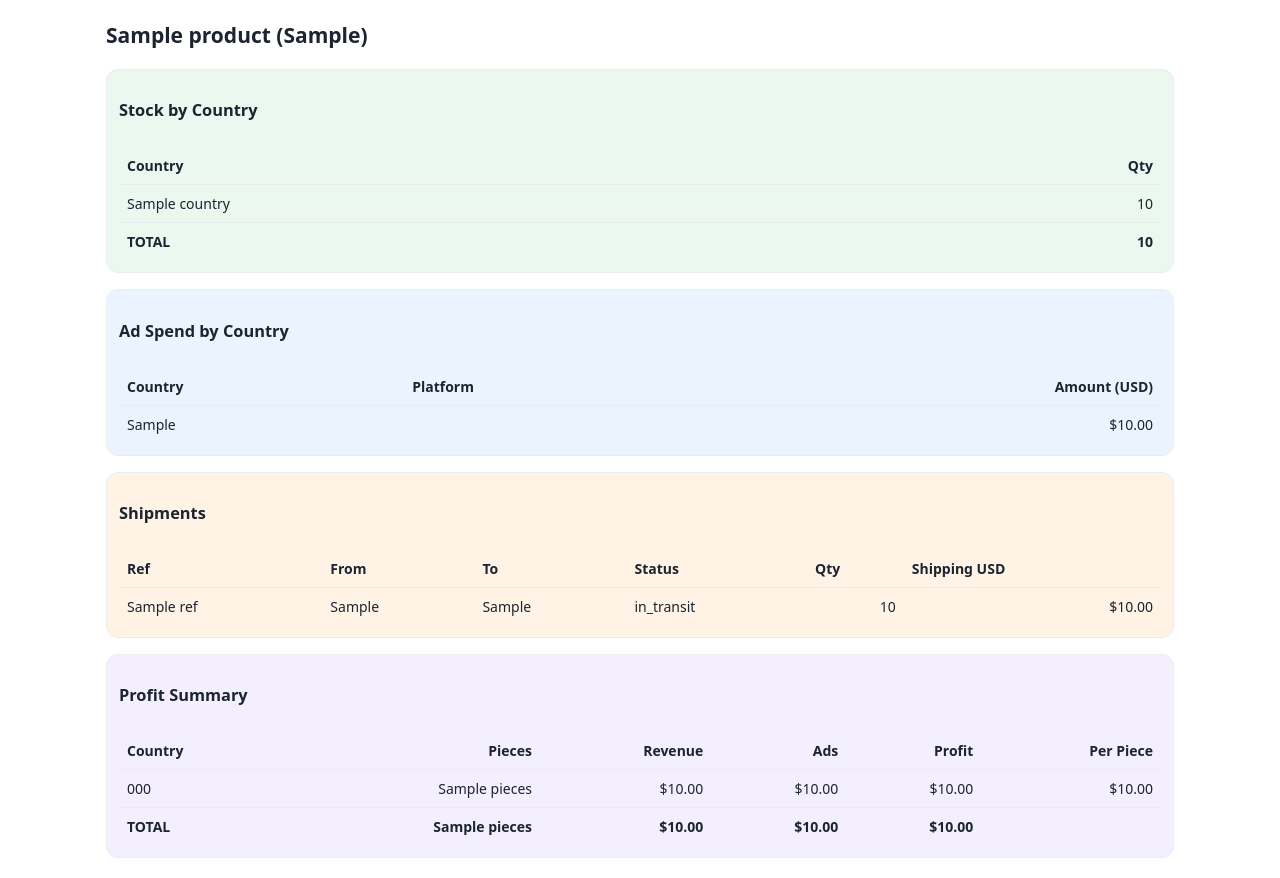
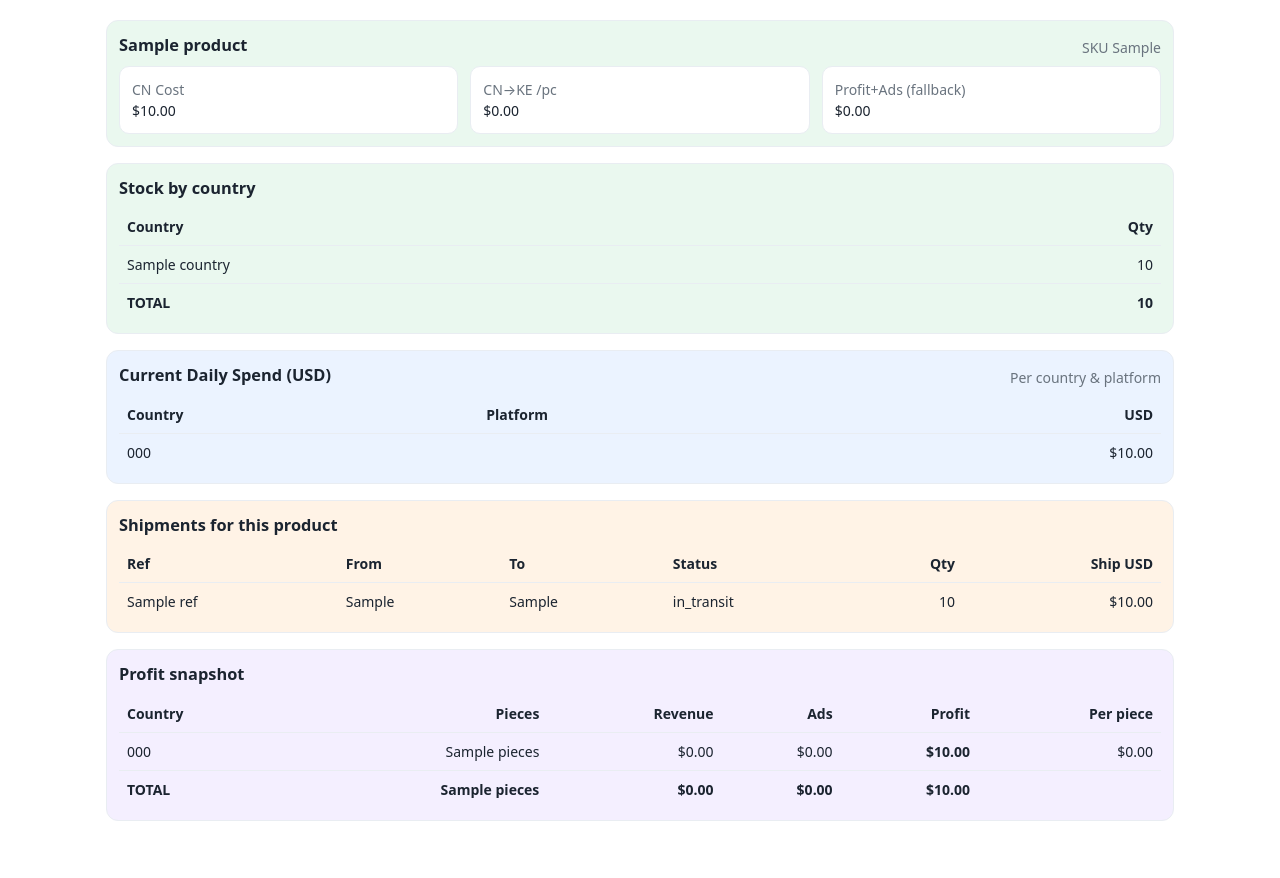
Before and after one commit to EAS-COD-System/eas, a Flask app: template templates/product.html in a window 1280 px wide. Shown: the part 96-974 px from the top of the page. After the commit the page ends 917 px from the top, so only its background shows below. Run offline with Flask 3, Linux system fonts and the light colour scheme; the template is opened without the code that fills it: most values are stand-ins (such as "Sample title", 1, 10 or a date in 2020).

Commit message:
Update product.html

```diff
--- a/templates/product.html
+++ b/templates/product.html
@@ -1,14 +1,21 @@
 {% extends "base.html" %}
 {% block content %}
-<h2>{{ product.product_name }} ({{ product.product_sku }})</h2>
+<div class="section s-green">
+  <div class="section-h"><h3 style="margin:0">{{ product.product_name }}</h3><span class="muted">SKU {{ product.product_sku }}</span></div>
+  <div class="grid">
+    <div class="card"><div class="muted">CN Cost</div><div class="v">${{ '%.2f'|format(product.cost_cn_usd or 0) }}</div></div>
+    <div class="card"><div class="muted">CN→KE /pc</div><div class="v">${{ '%.2f'|format(product.default_cnke_ship_usd or 0) }}</div></div>
+    <div class="card"><div class="muted">Profit+Ads (fallback)</div><div class="v">${{ '%.2f'|format(product.profit_ads_budget_usd or 0) }}</div></div>
+  </div>
+</div>
 
 <div class="section s-green">
-  <div class="section-h"><h3>Stock by Country</h3></div>
+  <div class="section-h"><h3 style="margin:0">Stock by country</h3></div>
   <div class="table-wrap">
     <table class="table">
       <tr><th>Country</th><th class="num">Qty</th></tr>
-      {% for r in stock_rows %}
-      <tr><td>{{ r.country }}</td><td class="num">{{ r.qty }}</td></tr>
+      {% for row in stock_rows %}
+        <tr><td>{{ row.country }}</td><td class="num">{{ row.qty }}</td></tr>
       {% endfor %}
       <tr><td class="total">TOTAL</td><td class="num total">{{ stock_total }}</td></tr>
     </table>
@@ -16,54 +23,57 @@
 </div>
 
 <div class="section s-blue">
-  <div class="section-h"><h3>Ad Spend by Country</h3></div>
+  <div class="section-h"><h3 style="margin:0">Current Daily Spend (USD)</h3><span class="muted">Per country & platform</span></div>
   <div class="table-wrap">
     <table class="table">
-      <tr><th>Country</th><th>Platform</th><th class="num">Amount (USD)</th></tr>
-      {% for c,rows in spend_by_country.items() %}
+      <tr><th>Country</th><th>Platform</th><th class="num">USD</th></tr>
+      {% for code,rows in spend_by_country.items() %}
         {% for r in rows %}
-        <tr><td>{{ c }}</td><td>{{ r.platform }}</td><td class="num">${{ '%.2f'|format(r.amount_usd) }}</td></tr>
+          <tr><td>{{ code }}</td><td>{{ r.platform }}</td><td class="num">${{ '%.2f'|format(r.amount_usd or 0) }}</td></tr>
         {% endfor %}
       {% endfor %}
+      {% if not spend_by_country %}<tr><td colspan="3" class="muted">No spend recorded.</td></tr>{% endif %}
     </table>
   </div>
 </div>
 
 <div class="section s-orange">
-  <div class="section-h"><h3>Shipments</h3></div>
+  <div class="section-h"><h3 style="margin:0">Shipments for this product</h3></div>
   <div class="table-wrap">
     <table class="table">
-      <tr><th>Ref</th><th>From</th><th>To</th><th>Status</th><th>Qty</th><th>Shipping USD</th></tr>
+      <tr><th>Ref</th><th>From</th><th>To</th><th>Status</th><th class="num">Qty</th><th class="num">Ship USD</th></tr>
       {% for s in shipments %}
       <tr>
         <td>{{ s.ref }}</td><td>{{ s.from_country }}</td><td>{{ s.to_country }}</td>
-        <td>{{ s.status }}</td><td class="num">{{ s.qty_sum }}</td><td class="num">${{ '%.2f'|format(s.shipping_cost_usd) }}</td>
+        <td>{{ s.status }}</td><td class="num">{{ s.qty_sum }}</td><td class="num">${{ '%.2f'|format(s.shipping_cost_usd or 0) }}</td>
       </tr>
       {% endfor %}
+      {% if not shipments %}<tr><td colspan="6" class="muted">None</td></tr>{% endif %}
     </table>
   </div>
 </div>
 
 <div class="section s-purple">
-  <div class="section-h"><h3>Profit Summary</h3></div>
+  <div class="section-h"><h3 style="margin:0">Profit snapshot</h3></div>
   <div class="table-wrap">
     <table class="table">
-      <tr><th>Country</th><th class="num">Pieces</th><th class="num">Revenue</th><th class="num">Ads</th><th class="num">Profit</th><th class="num">Per Piece</th></tr>
+      <tr><th>Country</th><th class="num">Pieces</th><th class="num">Revenue</th><th class="num">Ads</th><th class="num">Profit</th><th class="num">Per piece</th></tr>
       {% for r in profit_rows %}
-      <tr>
-        <td>{{ r.country_code }}</td><td class="num">{{ r.pieces }}</td>
-        <td class="num">${{ '%.2f'|format(r.revenue_usd) }}</td>
-        <td class="num">${{ '%.2f'|format(r.ad_usd) }}</td>
-        <td class="num">${{ '%.2f'|format(r.profit_total_usd) }}</td>
-        <td class="num">${{ '%.2f'|format(r.profit_per_piece_usd) }}</td>
-      </tr>
+        <tr>
+          <td>{{ r.country_code }}</td>
+          <td class="num">{{ r.pieces }}</td>
+          <td class="num">${{ '%.2f'|format(r.revenue_usd or 0) }}</td>
+          <td class="num">${{ '%.2f'|format(r.ad_usd or 0) }}</td>
+          <td class="num total">${{ '%.2f'|format(r.profit_total_usd or 0) }}</td>
+          <td class="num">${{ '%.2f'|format(r.profit_per_piece_usd or 0) }}</td>
+        </tr>
       {% endfor %}
       <tr>
         <td class="total">TOTAL</td>
         <td class="num total">{{ profit_totals.pieces }}</td>
-        <td class="num total">${{ '%.2f'|format(profit_totals.revenue_usd) }}</td>
-        <td class="num total">${{ '%.2f'|format(profit_totals.ad_usd) }}</td>
-        <td class="num total">${{ '%.2f'|format(profit_totals.profit_total_usd) }}</td>
+        <td class="num total">${{ '%.2f'|format(profit_totals.revenue_usd or 0) }}</td>
+        <td class="num total">${{ '%.2f'|format(profit_totals.ad_usd or 0) }}</td>
+        <td class="num total">${{ '%.2f'|format(profit_totals.profit_total_usd or 0) }}</td>
         <td></td>
       </tr>
     </table>
```
